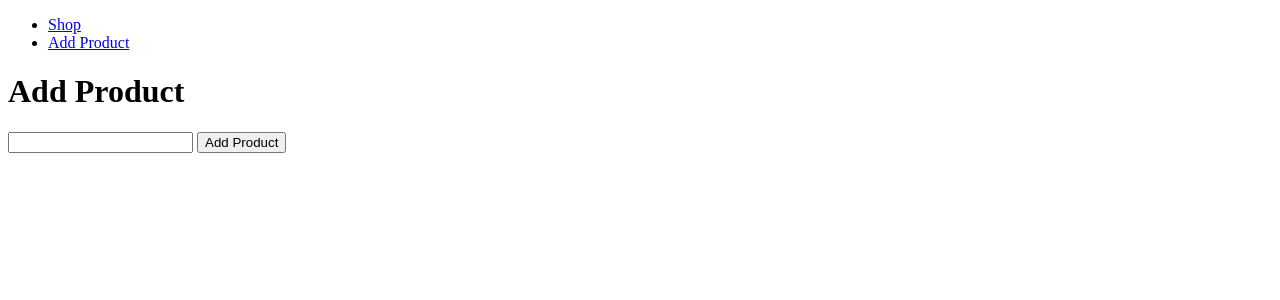
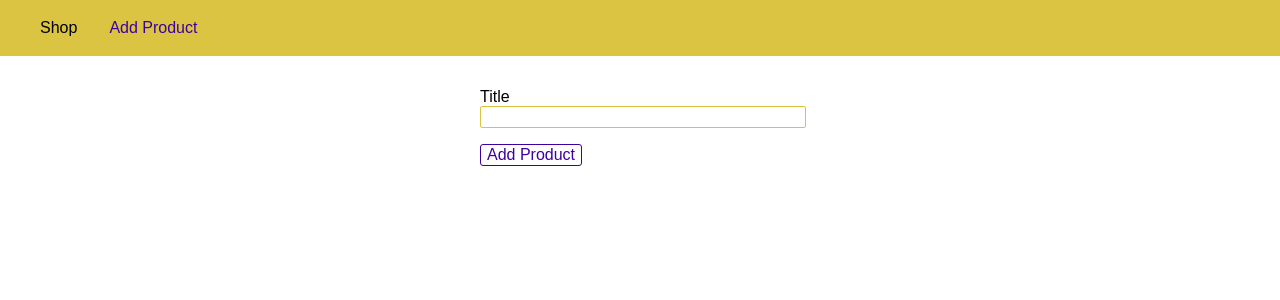
Before and after one commit to RawatNitin/node-app, a Node server app: page /admin/add-product in a window 1280 px wide; the page is wider, and only the part inside the window is pictured. Shown: the top 300 px of that part. Run offline with Node 20, Linux system fonts and the light colour scheme.

Commit message:
add styling

```diff
--- a/views/add-product.html
+++ b/views/add-product.html
@@ -1,29 +1,117 @@
-<!doctype html>
+<!DOCTYPE html>
 <html lang="en">
+
 <head>
-    <meta charset="UTF-8" />
-    <meta name="viewport" content="width=device-width, initial-scale=1.0" />
+    <meta charset="UTF-8">
+    <meta name="viewport" content="width=device-width, initial-scale=1.0">
+    <meta http-equiv="X-UA-Compatible" content="ie=edge">
     <title>Add Product</title>
+    <style>
+        body {
+            padding: 0;
+            margin: 0;
+            font-family: sans-serif;
+        }
+
+        main {
+            padding: 1rem;
+        }
+
+        .main-header {
+            width: 100%;
+            height: 3.5rem;
+            background-color: #dbc441;
+            padding: 0 1.5rem;
+        }
+
+        .main-header__nav {
+            height: 100%;
+            display: flex;
+            align-items: center;
+        }
+
+        .main-header__item-list {
+            list-style: none;
+            margin: 0;
+            padding: 0;
+            display: flex;
+        }
+
+        .main-header__item {
+            margin: 0 1rem;
+            padding: 0;
+        }
+
+        .main-header__item a {
+            text-decoration: none;
+            color: black;
+        }
+
+        .main-header__item a:hover,
+        .main-header__item a:active,
+        .main-header__item a.active {
+            color: #3e00a1;
+        }
+
+        .product-form {
+            width: 20rem;
+            max-width: 90%;
+            margin: auto;
+        }
+
+        .form-control {
+            margin: 1rem 0;
+        }
+
+        .form-control label,
+        .form-control input {
+            display: block;
+            width: 100%;
+        }
+
+        .form-control input {
+            border: 1px solid #dbc441;
+            font: inherit;
+            border-radius: 2px;
+        }
+
+        button {
+            font: inherit;
+            border: 1px solid #3e00a1;
+            color: #3e00a1;
+            background: white;
+            border-radius: 3px;
+            cursor: pointer;
+        }
+
+        button:hover,
+        button:active {
+            background-color: #3e00a1;
+            color: white;
+        }
+    </style>
 </head>
+
 <body>
-    <header>
-      <nav>
-        <ul>
-          <li>
-            <a href="/">Shop</a>
-          </li>
-          <li>
-            <a href="/add-product">Add Product</a>
-          </li>
+    <header class="main-header">
+        <nav class="main-header__nav">
+            <ul class="main-header__item-list">
+                <li class="main-header__item"><a href="/">Shop</a></li>
+                <li class="main-header__item"><a class="active" href="/admin/add-product">Add Product</a></li>
             </ul>
         </nav>
     </header>
+
     <main>
-      <h1>Add Product</h1>
-      <form action="/product" method="POST">
-        <input type="text" name="product" />
+        <form class="product-form" action="/admin/add-product" method="POST">
+            <div class="form-control">
+                <label for="title">Title</label>
+                <input type="text" name="title" id="title">
+            </div>
+
             <button type="submit">Add Product</button>
         </form>
     </main>
 </body>
+
 </html>
```
Also changed, not shown: views/404.html (+61 -16 lines), views/shop.html (+62 -14 lines). Lines whose indentation alone changed are shown as unchanged.
